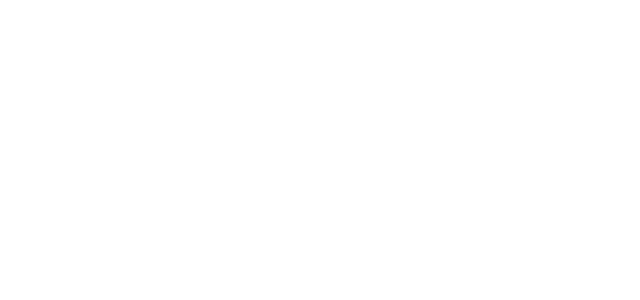
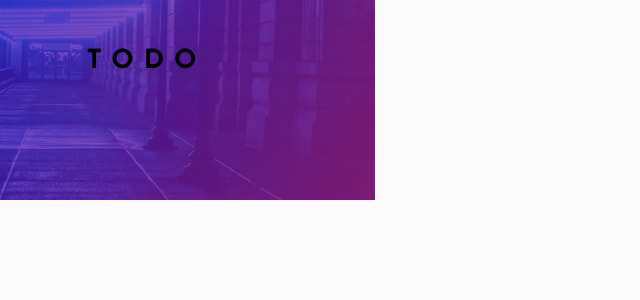
Before and after one commit to erelropeta/fem-todo-app-main, a React (Vite) app: page / in a window 1280 px wide. Shown: the top 300 px of the page, without its empty margins (0-640 px from the left). Built offline with nearby package versions, Linux system fonts and the light colour scheme.

Commit message:
feat: add Header component to display the title and let the user toggle between dark and light mode

```diff
--- a/src/App.jsx
+++ b/src/App.jsx
@@ -1,5 +1,39 @@
+import { useEffect, useState } from 'react';
+import Header from './components/Header';
+
 function App() {
-  return;
+  const prefersDark = window.matchMedia('(prefers-color-scheme: dark)').matches;
+
+  const [darkTheme, setDarkTheme] = useState(prefersDark);
+
+  window
+    .matchMedia('(prefers-color-scheme: dark)')
+    .addEventListener('change', (e) =>
+      e.matches ? setDarkTheme(true) : setDarkTheme(false)
+    );
+
+  const handleToggleTheme = () => {
+    if (darkTheme) {
+      setDarkTheme(false);
+    } else {
+      setDarkTheme(true);
+    }
+  };
+
+  useEffect(() => {
+    let bodyClassName = 'theme--dark';
+
+    if (!darkTheme) {
+      bodyClassName = 'theme--light';
+    }
+    document.body.className = bodyClassName;
+  }, [darkTheme]);
+
+  return (
+    <div className="app">
+      <Header darkTheme={darkTheme} handleToggleTheme={handleToggleTheme} />
+    </div>
+  );
 }
 
 export default App;
--- /dev/null
+++ b/src/components/Header.jsx
@@ -0,0 +1,26 @@
+import './header.css';
+import SunIcon from '../assets/images/icon-sun.svg';
+import MoonIcon from '../assets/images/icon-moon.svg';
+
+const Header = ({ darkTheme, handleToggleTheme }) => {
+  let themeIcon = SunIcon;
+
+  if (!darkTheme) {
+    themeIcon = MoonIcon;
+  }
+
+  return (
+    <header className="header">
+      <h1 className="header__title">Todo</h1>
+      <input
+        className="header__theme-btn"
+        type="image"
+        src={themeIcon}
+        alt=""
+        onClick={handleToggleTheme}
+      />
+    </header>
+  );
+};
+
+export default Header;
--- /dev/null
+++ b/src/components/header.css
@@ -0,0 +1,22 @@
+.header {
+  display: flex;
+  align-items: flex-start;
+  justify-content: space-between;
+  margin-block: 3rem;
+}
+
+.header__title {
+  font-size: 1.65rem;
+  text-transform: uppercase;
+  letter-spacing: 0.625rem;
+}
+
+.header__theme-btn {
+  width: 1.25rem;
+}
+
+.theme-btn__icon {
+  width: 1.2rem;
+  aspect-ratio: 1 / 1;
+  transition: all 250ms ease-in-out;
+}
--- a/src/index.css
+++ b/src/index.css
@@ -31,4 +31,25 @@
   font-family: 'Josefin Sans', sans-serif;
   font-size: 18px;
   font-weight: 400;
+  background: var(--clr-dt-dark-blue-500)
+    url('./assets/images/bg-mobile-dark.jpg') no-repeat;
+  transition: all 500ms ease;
 }
+
+.theme--light {
+  background-color: var(--clr-lt-gray-100);
+}
+
+button {
+  cursor: pointer;
+}
+
+.app {
+  width: 86.5vw;
+  margin-inline: auto;
+}
+
+.box {
+  height: 1rem;
+  background-color: coral;
+}
```
